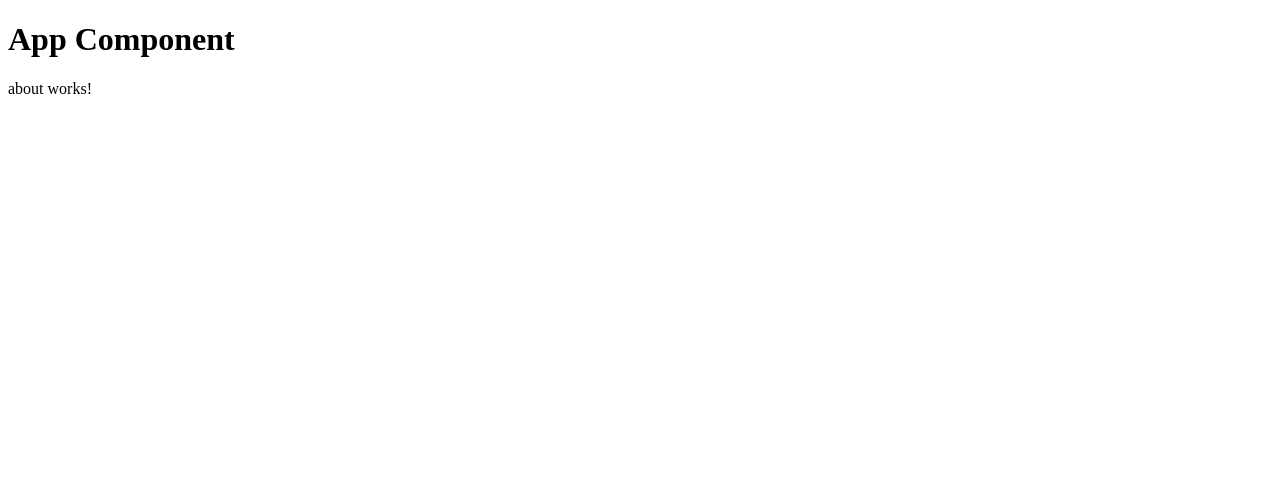
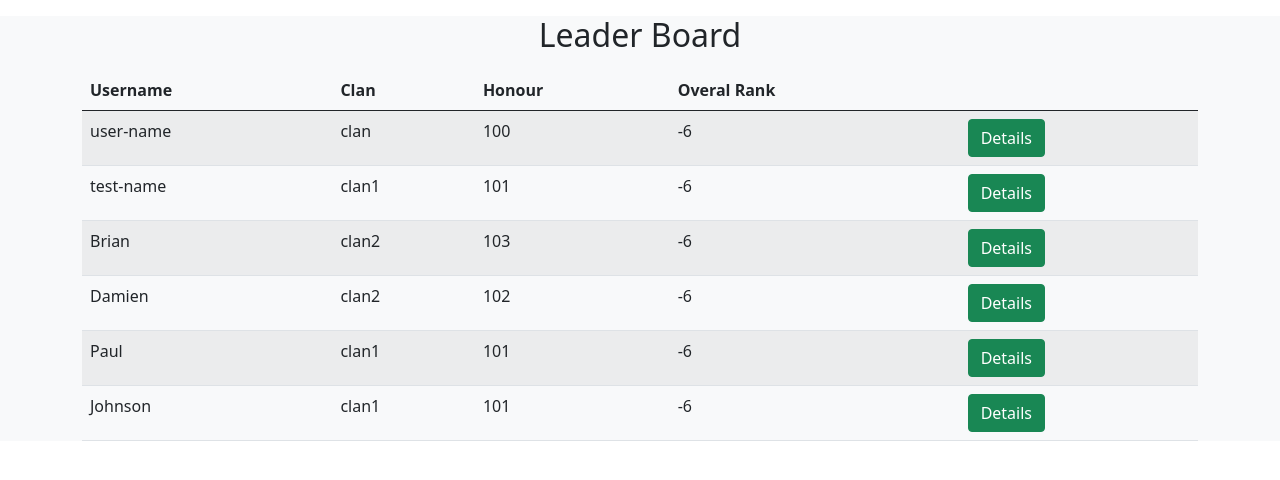
Before and after one commit to ceejay1000/codewars_leaderboard_ui, an Angular app: page / in a window 1280 px wide. Shown: the top 480 px of the page. Built offline with nearby package versions, Linux system fonts and the light colour scheme; no server answers.

Commit message:
add a view-users page to render the leaderboard data

```diff
--- a/angular.json
+++ b/angular.json
@@ -66,6 +66,10 @@
         },
         "serve": {
           "builder": "@angular-devkit/build-angular:dev-server",
+          "options": {
+            "browserTarget": "codewarsLeaderboard:build",
+            "proxyConfig": "src/proxy.conf.json"
+          },
           "configurations": {
             "production": {
               "browserTarget": "codewarsLeaderboard:build:production"
@@ -82,6 +86,7 @@
             "browserTarget": "codewarsLeaderboard:build"
           }
         },
+
         "test": {
           "builder": "@angular-devkit/build-angular:karma",
           "options": {
--- a/src/app/about/about.component.html
+++ b/src/app/about/about.component.html
@@ -1 +1,14 @@
-<p>about works!</p>
+<div class="container">
+    <div class="mb-3 row">
+        <label for="staticEmail" class="col-sm-2 col-form-label">Email</label>
+        <div class="col-sm-10">
+          <input type="text" readonly class="form-control-plaintext" id="staticEmail" value="email@example.com">
+        </div>
+      </div>
+      <div class="mb-3 row">
+        <label for="inputPassword" class="col-sm-2 col-form-label">Password</label>
+        <div class="col-sm-10">
+          <input type="password" class="form-control" id="inputPassword">
+        </div>
+      </div>
+</div>
--- a/src/app/app.component.html
+++ b/src/app/app.component.html
@@ -1,2 +1 @@
-<h1>App Component</h1>
-<app-about></app-about>
+<app-view-users></app-view-users>
--- a/src/app/app.component.ts
+++ b/src/app/app.component.ts
@@ -1,3 +1,4 @@
+import { HttpClient } from '@angular/common/http';
 import { Component } from '@angular/core';
 
 @Component({
@@ -7,4 +8,11 @@
 })
 export class AppComponent {
   title = 'codewarsLeaderboard';
+  apiUrl: string = "https://www.codewars.com/api/v1/users/emmanuelboss"
+  constructor(private http: HttpClient){
+    this.http.get(`${this.apiUrl}`)
+    .subscribe(data => {
+      console.log(data)
+    })
+  }
 }
--- /dev/null
+++ b/src/app/view-users/view-users.component.html
@@ -0,0 +1,29 @@
+<main class="bg-light">
+   <div class="container">
+       <div class="text-center m-3">
+           <h2>Leader Board</h2>
+       </div>
+    <table class="table table-striped">
+        <thead>
+          <tr>
+            <th scope="col">Username</th>
+            <th scope="col">Clan</th>
+            <th scope="col">Honour</th>
+            <th scope="col">Overal Rank</th>
+            <th scope="col"></th>
+          </tr>
+        </thead>
+        <tbody>
+          <tr *ngFor="let user of users">
+            <td>{{ user.username }}</td>
+            <td>{{ user.clan}}</td>
+            <td>{{ user.honour }}</td>
+            <td>{{ user.overall_rank}}</td>
+            <td>
+                <button class="btn btn-success">Details</button>
+            </td>
+          </tr>
+        </tbody>
+      </table>
+   </div>
+</main>
--- /dev/null
+++ b/src/app/view-users/view-users.component.ts
@@ -0,0 +1,17 @@
+import { Component, OnInit } from '@angular/core';
+import {getUsers} from "../../mock/mockUser"
+
+@Component({
+  selector: 'app-view-users',
+  templateUrl: './view-users.component.html',
+  styleUrls: ['./view-users.component.css']
+})
+export class ViewUsersComponent implements OnInit {
+  users: any = []
+  constructor() { }
+
+  ngOnInit(): void {
+    this.users = getUsers();
+  }
+
+}
--- a/src/index.html
+++ b/src/index.html
@@ -6,8 +6,15 @@
   <base href="/">
   <meta name="viewport" content="width=device-width, initial-scale=1">
   <link rel="icon" type="image/x-icon" href="favicon.ico">
+
+
+    <!-- Bootstrap CSS -->
+    <link href="https://cdn.jsdelivr.net/npm/bootstrap@5.0.2/dist/css/bootstrap.min.css" rel="stylesheet" integrity="sha384-EVSTQN3/azprG1Anm3QDgpJLIm9Nao0Yz1ztcQTwFspd3yD65VohhpuuCOmLASjC" crossorigin="anonymous">
 </head>
 <body>
   <app-root></app-root>
+
+   <!-- Option 1: Bootstrap Bundle with Popper -->
+   <script src="https://cdn.jsdelivr.net/npm/bootstrap@5.0.2/dist/js/bootstrap.bundle.min.js" integrity="sha384-MrcW6ZMFYlzcLA8Nl+NtUVF0sA7MsXsP1UyJoMp4YLEuNSfAP+JcXn/tWtIaxVXM" crossorigin="anonymous"></script>
 </body>
 </html>
--- /dev/null
+++ b/src/mock/mockUser.ts
@@ -0,0 +1,108 @@
+export function getUsers(){
+    return [
+        {
+            "username": "user-name",
+            "name": "name",
+            "clan": "clan",
+            "honour": 100,
+            "languages": [
+                {
+                    "name": "java",
+                    "rank": -6
+                },
+                {
+                    "name": "javascript",
+                    "rank": -7
+                }
+            ],
+            "overall_rank": -6
+        },
+        {
+            "username": "test-name",
+            "name": "name1",
+            "clan": "clan1",
+            "honour": 101,
+            "languages": [
+                {
+                    "name": "java",
+                    "rank": -6
+                },
+                {
+                    "name": "javascript",
+                    "rank": -7
+                }
+            ],
+            "overall_rank": -6
+        },
+        {
+            "username": "Brian",
+            "name": "yoshi",
+            "clan": "clan2",
+            "honour": 103,
+            "languages": [
+                {
+                    "name": "clojure",
+                    "rank": -7
+                },
+                {
+                    "name": "javascript",
+                    "rank": -7
+                }
+            ],
+            "overall_rank": -6
+        },
+        {
+            "username": "Damien",
+            "name": "dane",
+            "clan": "clan2",
+            "honour": 102,
+            "languages": [
+                {
+                    "name": "Delphi",
+                    "rank": -6
+                },
+                {
+                    "name": "Brianfuck",
+                    "rank": -7
+                }
+            ],
+            "overall_rank": -6
+        },
+        {
+            "username": "Paul",
+            "name": "pauli",
+            "clan": "clan1",
+            "honour": 101,
+            "languages": [
+                {
+                    "name": "java",
+                    "rank": -6
+                },
+                {
+                    "name": "javascript",
+                    "rank": -7
+                }
+            ],
+            "overall_rank": -6
+        },
+        {
+            "username": "Johnson",
+            "name": "name1",
+            "clan": "clan1",
+            "honour": 101,
+            "languages": [
+                {
+                    "name": "java",
+                    "rank": -6
+                },
+                {
+                    "name": "javascript",
+                    "rank": -7
+                }
+            ],
+            "overall_rank": -6
+        }
+    ]
+
+
+}
--- /dev/null
+++ b/src/proxy.conf.json
@@ -0,0 +1,6 @@
+{
+    "/https://www.codewars.com/api/*": {
+    "target": "/v1/leaderboard",
+    "secure": false
+    }
+}
```
Also changed, not shown: src/app/app.module.ts (+6 -2 lines), src/app/view-users/view-users.component.css (added), 1 other file (tests, documents, lock files or other folders).
